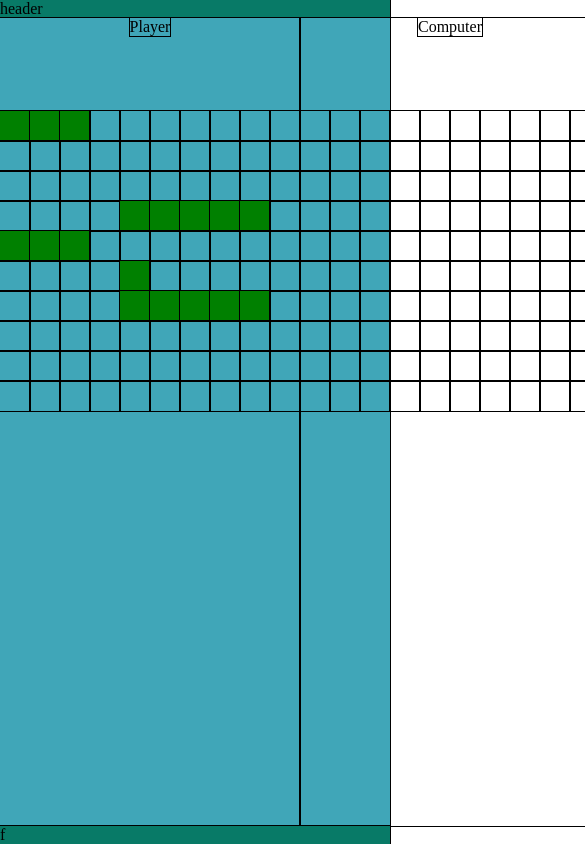
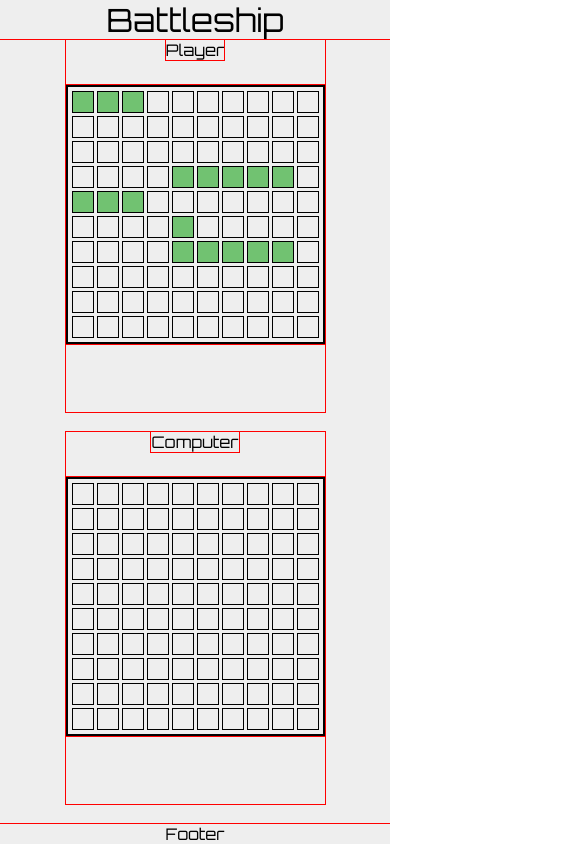
Before and after one commit to szymon-kowal/TOP-battleship, a website built with webpack: page dist/index.html in a window 390 px wide. Shown: the whole page, 585 px wide, since content can reach past the window. Built offline with Linux system fonts and the light colour scheme.

Commit message:
Add mobile compabality

```diff
--- a/package.json
+++ b/package.json
@@ -22,6 +22,7 @@
     "eslint-config-prettier": "^9.0.0",
     "eslint-plugin-import": "^2.29.0",
     "eslint-plugin-jest": "^27.4.3",
+    "file-loader": "^6.2.0",
     "jest": "^29.7.0",
     "prettier": "3.0.3",
     "style-loader": "^3.3.3",
--- a/src/modules/game.js
+++ b/src/modules/game.js
@@ -40,10 +40,12 @@ class Game {
                 }
                 if (gameboard.board[i][j].wasShot === true) {
                     cells[index].classList.add('hit');
+                    cells[index].textContent = 'x';
                 }
                 if (gameboard.board[i][j].wasShot === true &&
                     gameboard.board[i][j].fleetIndex !== null) {
                     cells[index].classList.add('shipHit');
+                    cells[index].textContent = 'o';
                 };
             }
         }
@@ -56,7 +58,6 @@ class Game {
             const colIndex = parseInt(clickedCell.dataset.col, 10);
 
             if (!clickedCell.classList.contains('hit')) {
-                console.log(rowIndex, colIndex);
                 this.player1.takeTurn(rowIndex, colIndex);
                 this.player2.takeTurn();
                 this.displayBoard(playerB, this.gameboardLeft);
--- a/src/style.css
+++ b/src/style.css
@@ -7,13 +7,20 @@ body {
 }
 
 :root {
-  --topbot-colors: rgb(8, 122, 103);
-  --cont-color: rgb(64, 166, 184);
+  --bckg-colors: #eee;
+  --cont-color: #70bef4;
   --grid-size: 30px;
+  --gap-size: 5px;
+}
+
+@import url("https://fonts.googleapis.com/css2?family=Orbitron&display=swap");
+
+body {
+  font-family: "Orbitron", sans-serif;
 }
 
 * {
-  outline: solid 1px black;
+  outline: solid 1px red;
 }
 
 .container {
@@ -24,13 +31,17 @@ body {
 }
 
 .header {
-  background-color: var(--topbot-colors);
+  background-color: var(--bckg-colors);
+  text-align: center;
+  font-size: 5rem;
 }
 
 .content {
   flex: 1;
-  background-color: var(--cont-color);
+  background-color: var(--bckg-colors);
   display: flex;
+  justify-content: center;
+  align-items: center;
 }
 
 .left-board {
@@ -49,29 +60,35 @@ body {
 
 .name {
   text-align: center;
+  font-size: 2rem;
 }
 
 .board {
-  margin-top: 75px;
+  margin-top: 25px;
   display: grid;
   grid-template-columns: repeat(10, var(--grid-size));
   grid-template-rows: repeat(10, var(--grid-size));
+  gap: var(--gap-size);
+  padding: var(--gap-size);
+  border: 2px solid black;
 }
 
 .footer {
-  background-color: var(--topbot-colors);
+  background-color: var(--bckg-colors);
+  text-align: center;
 }
 
 .hit {
-  background-color: red;
+  background-color: rgb(216, 108, 108);
+  content: "\f111";
 }
 
 .ship {
-  background-color: green;
+  background-color: rgb(113, 194, 113);
 }
 
 .shipHit {
-  background-color: orange;
+  background-color: rgb(56, 178, 209);
 }
 
 .center {
@@ -83,3 +100,42 @@ body {
   background-color: aqua;
   flex: 1;
 }
+
+.cell {
+  outline: 1px solid black;
+  transition: background-color 0.2s ease;
+}
+
+.cell:hover {
+  outline: 2px solid aqua;
+}
+
+.hit,
+.shipHit {
+  display: flex;
+  align-items: center; /* Center text vertically */
+  justify-content: center; /* Center text horizontally */
+}
+
+@media (max-width: 770px) {
+  .content {
+    flex-direction: column;
+  }
+  .right-board {
+    margin: 20px 0;
+  }
+}
+
+@media (max-width: 480px) {
+  .header {
+    font-size: 2rem;
+  }
+
+  .name {
+    font-size: 1rem;
+  }
+
+  :root {
+    --grid-size: 20px;
+  }
+}
--- a/webpack.config.js
+++ b/webpack.config.js
@@ -1,17 +1,26 @@
-const path = require("path");
+const path = require('path');
 
 module.exports = {
-  mode: "development",
-  entry: "./src/index.js",
+    mode: 'development',
+    entry: './src/index.js',
     output: {
-    filename: "main.js",
-    path: path.resolve(__dirname, "dist"),
+        filename: 'main.js',
+        path: path.resolve(__dirname, 'dist'),
     },
     module: {
         rules: [
             {
                 test: /\.css$/i,
-        use: ["style-loader", "css-loader"],
+                use: ['style-loader', 'css-loader'],
+            },
+            {
+                test: /\.(woff|woff2|eot|ttf|otf)$/,
+                use: {
+                    loader: 'file-loader',
+                    options: {
+                        name: 'fonts/[name].[ext]',
+                    },
+                },
             },
         ],
     },
```
Also changed, not shown: dist/index.html, dist/main.js, 1 other file. Lines whose indentation alone changed are shown as unchanged.
